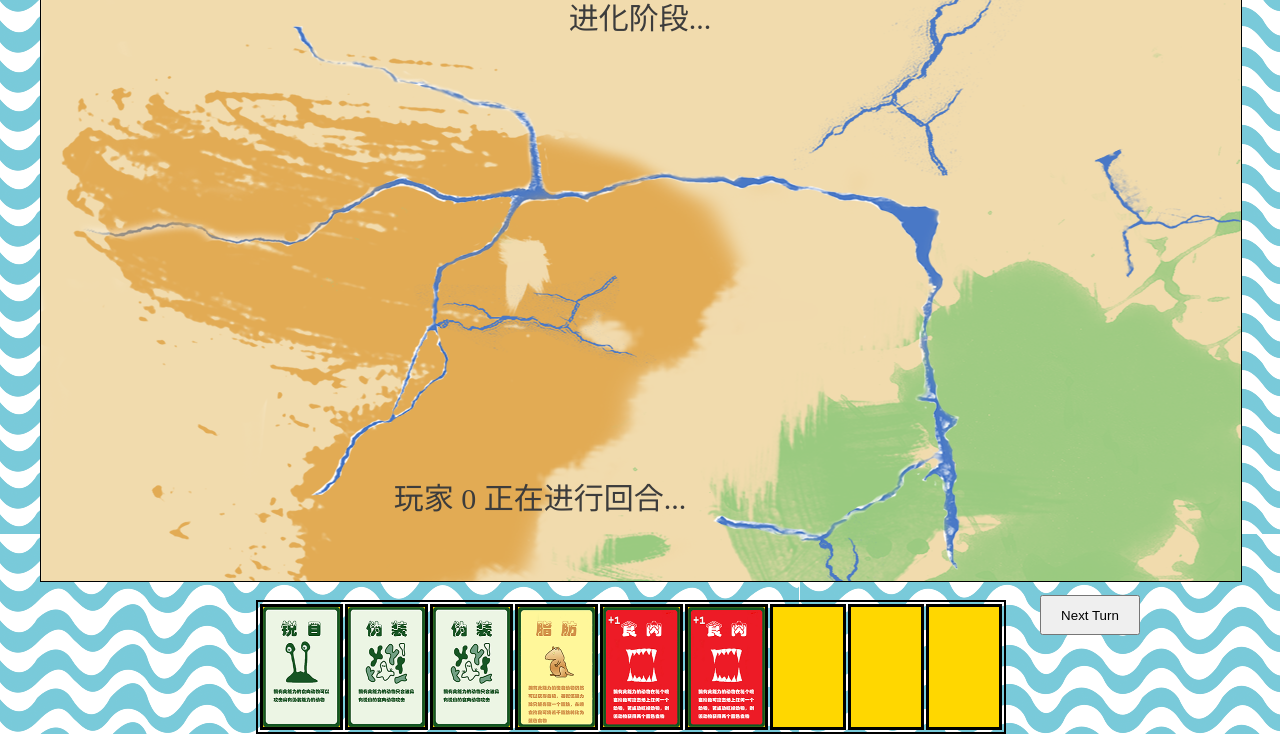
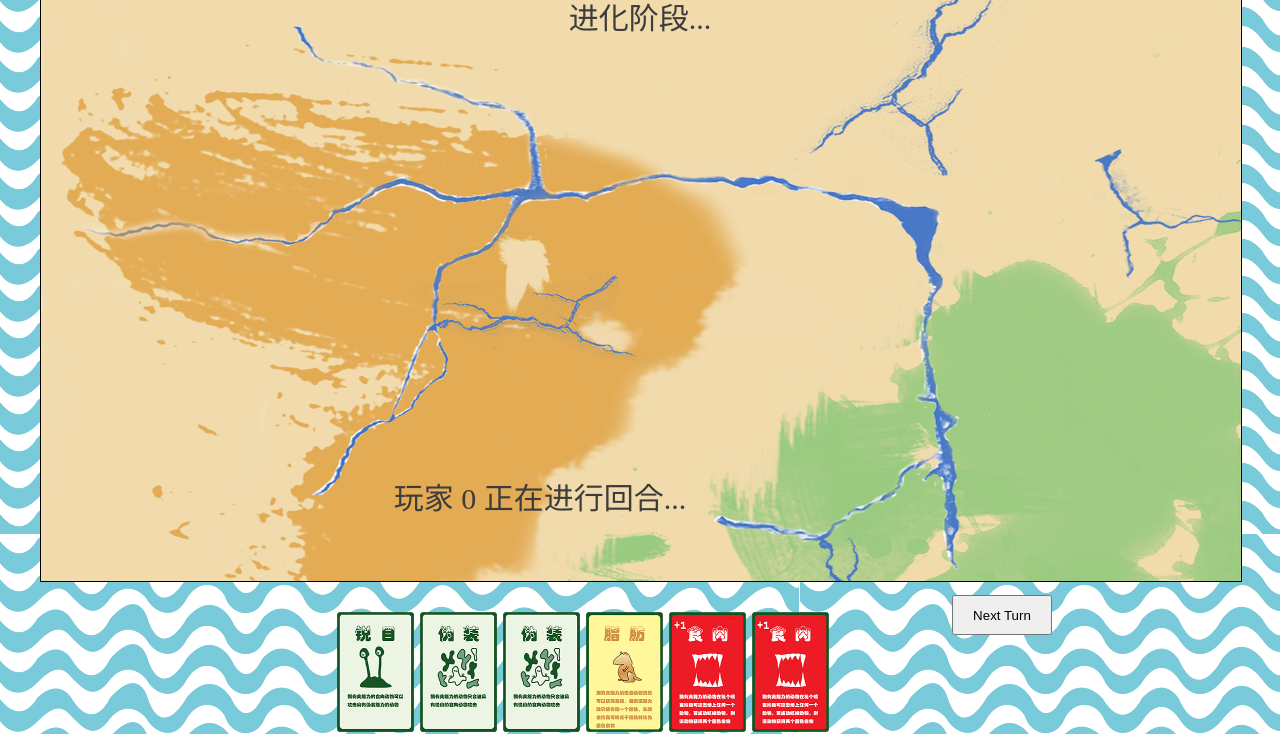
Before and after one commit to yjl9903/Evolution-Web-Boardgame, a plain HTML site: page design.html in a window 1280 px wide. Shown: the part 66-800 px from the top of the page. Drawn offline with Linux system fonts and the light colour scheme.

Commit message:
- modify handcard location

```diff
--- a/js/cmd.js
+++ b/js/cmd.js
@@ -23,6 +23,7 @@ var handCardCmd = function(mode){
     });*/
     var mEnter = function(){
         var tot = $(this);
+        var totRect = tot[0].getBoundingClientRect();
         var i = tot.index();
         var img;
         //console.log(game.now);
@@ -37,14 +38,15 @@ var handCardCmd = function(mode){
         else
             return;
         //读取该位置的卡片图片
-        main.context2.drawImage(img, f[i] - rect.left - 36, 585 - 120 - rect.top - 120);
+        main.context2.drawImage(img, totRect.left - rect.left - 36, 585 - 120 - rect.top - 120);
         //main.context.drawImage(CardDeck.image2[1], 600, 0);
     };
     var mLeave = function(){
         var tot = $(this);
+        var totRect = tot[0].getBoundingClientRect();
         var i = tot.index();
         tot.css('cursor', '');
-        main.context2.clearRect(f[i] - rect.left - 36, 585 - 120 - rect.top - 120, 155, 240);
+        main.context2.clearRect(totRect.left - rect.left - 36, 585 - 120 - rect.top - 120, 155, 240);
     };
     td.mouseenter(mEnter);
     td.mouseleave(mLeave);
--- a/js/game.js
+++ b/js/game.js
@@ -399,6 +399,8 @@ var game = function(){
         main.foodContext.clearRect(0, 0, 1200, 600);
         main.markContext.clearRect(0, 0, 1200, 600);
         main.tempContext.clearRect(0, 0, 1200, 600);
+        $('div').off();
+        $('td').off();
 
         var score = new Array(playerNum), max = 0, maxN = 0;
         for (var i = 0; i < playerNum; i++)
@@ -463,6 +465,8 @@ function Player(){
             td = td.next();
         }
 
+        var left = 26 - 3 * (this.hand.size - 6);
+        $('.handcard').css('left', left + '%');
         /*for (var i = 0; i < this.hand.size; i++)
         {
             //console.log(this.hand[i]);
--- a/main.css
+++ b/main.css
@@ -41,14 +41,20 @@ h1{text-align: center;}
 }
 
 .handcard-div{width: 1200px; height: 70px; margin: 0 auto; /*border: 3px black solid;*/}
-.handcard{margin: -20px 100px 0 0; height: 70px; width: 750px; position: absolute; left: 20%; bottom: 0px; border: 2px black solid;}
+.handcard{
+    margin: -20px 100px 0 0; height: 70px; width: 750px; position: absolute; left: 26%; bottom: 0px;
+    /*border: 2px black solid;*/
+}
 .handcard td{
-    height:120px; width: 77px; border: 3px solid black;
-    background-color: gold;
+    height:120px; width: 77px;
+    /*border: 3px solid black; background-color: gold;*/
     text-align: center;
 }
 
-.next-turn{width: 100px; height: 40px; float: right; margin-right: 100px; margin-top: 15px; cursor: pointer;}
+.next-turn{
+    position: absolute; z-index: 10; right: 10%;
+    width: 100px; height: 40px;  margin-right: 100px; margin-top: 15px; cursor: pointer;
+}
 .next-player{
     position: relative; display: none;
     width: 100px; height: 40px; float: right;  margin-top: -25px; margin-right: -100px; margin-bottom: -15px; cursor: pointer;
```
